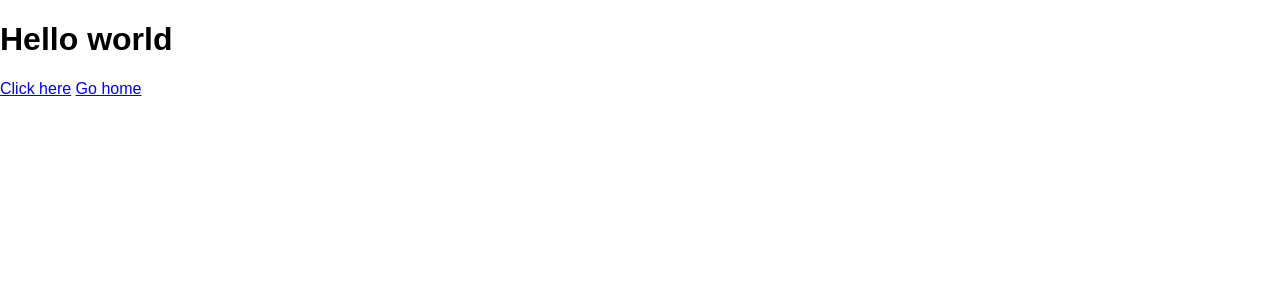
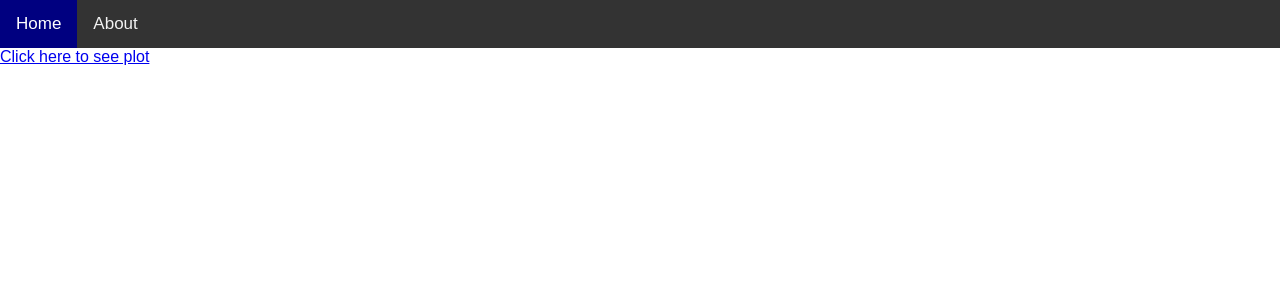
Before and after one commit to A-Kaminer/Hacklytics2023, a Flask app: page / in a window 1280 px wide. Shown: the top 300 px of the page. Run offline with Flask 3, Linux system fonts and the light colour scheme.

Commit message:
Added some css that I 'borrowed'

```diff
--- a/webApp/analysis.py
+++ b/webApp/analysis.py
@@ -13,12 +13,8 @@ class Analysis:
         sp500['SP500'] = pd.to_numeric(sp500['SP500'], errors='coerce')
         sp500['SP500'] = sp500['SP500'].dropna()
 
-        return Analysis.linear_plot(sp500['DATE'], sp500['SP500'])
-
-
-    def linear_plot(x,y):
         plt.clf()
-        plt.plot(x,y)
+        plt.plot(sp500['DATE'], sp500['SP500'])
 
         filename = './static/plot.png'
         plt.savefig(filename)
--- a/webApp/static/css/main.css
+++ b/webApp/static/css/main.css
@@ -2,3 +2,31 @@ body {
     margin: 0;
     font-family: sans-serif;
 }
+
+/* Add a black background color to the top navigation */
+.topnav {
+  background-color: #333;
+  overflow: hidden;
+}
+
+/* Style the links inside the navigation bar */
+.topnav a {
+  float: left;
+  color: #f2f2f2;
+  text-align: center;
+  padding: 14px 16px;
+  text-decoration: none;
+  font-size: 17px;
+}
+
+/* Change the color of links on hover */
+.topnav a:hover {
+  background-color: #ddd;
+  color: black;
+}
+
+/* Add a color to the active/current link */
+.topnav a.active {
+  background-color: #000080;
+  color: white;
+}
--- a/webApp/templates/base.html
+++ b/webApp/templates/base.html
@@ -8,7 +8,12 @@
     {% block head %}{% endblock %}
   </head>
   <body>
+
+     <div class="topnav">
+      <a class="active" href="./">Home</a>
+      <a href="#about">About</a>
+    </div>
+
       {% block body %}{% endblock %}
-      <a href="./">Go home</a>
   </body>
 </html>
--- a/webApp/templates/index.html
+++ b/webApp/templates/index.html
@@ -5,8 +5,6 @@
 {% endblock %}
 
 {% block body %}
-<h1>Hello world</h1>
-
-<a href="./plot">Click here</a>
+<a href="./plot">Click here to see plot</a>
 
 {% endblock %}
```
